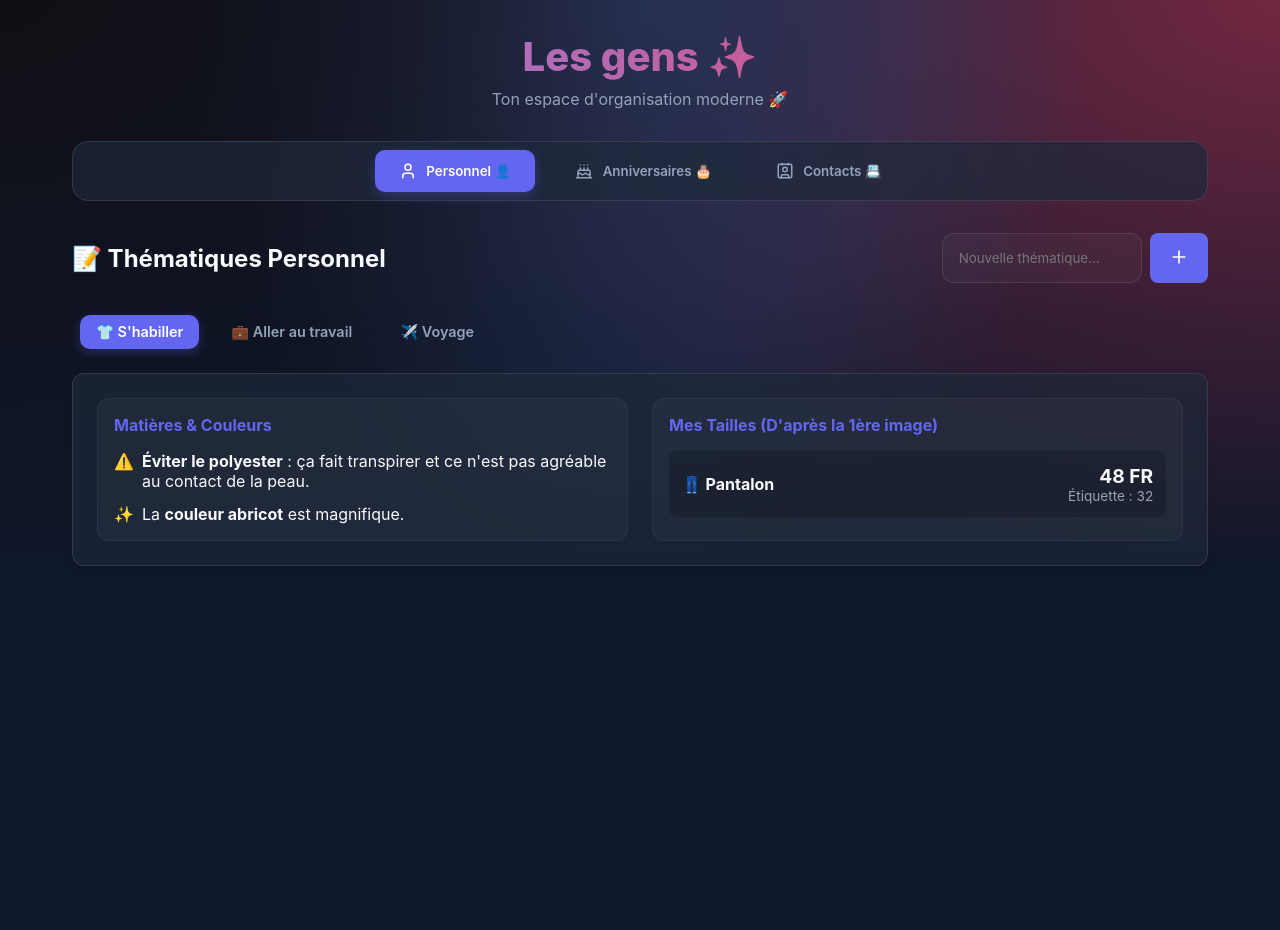
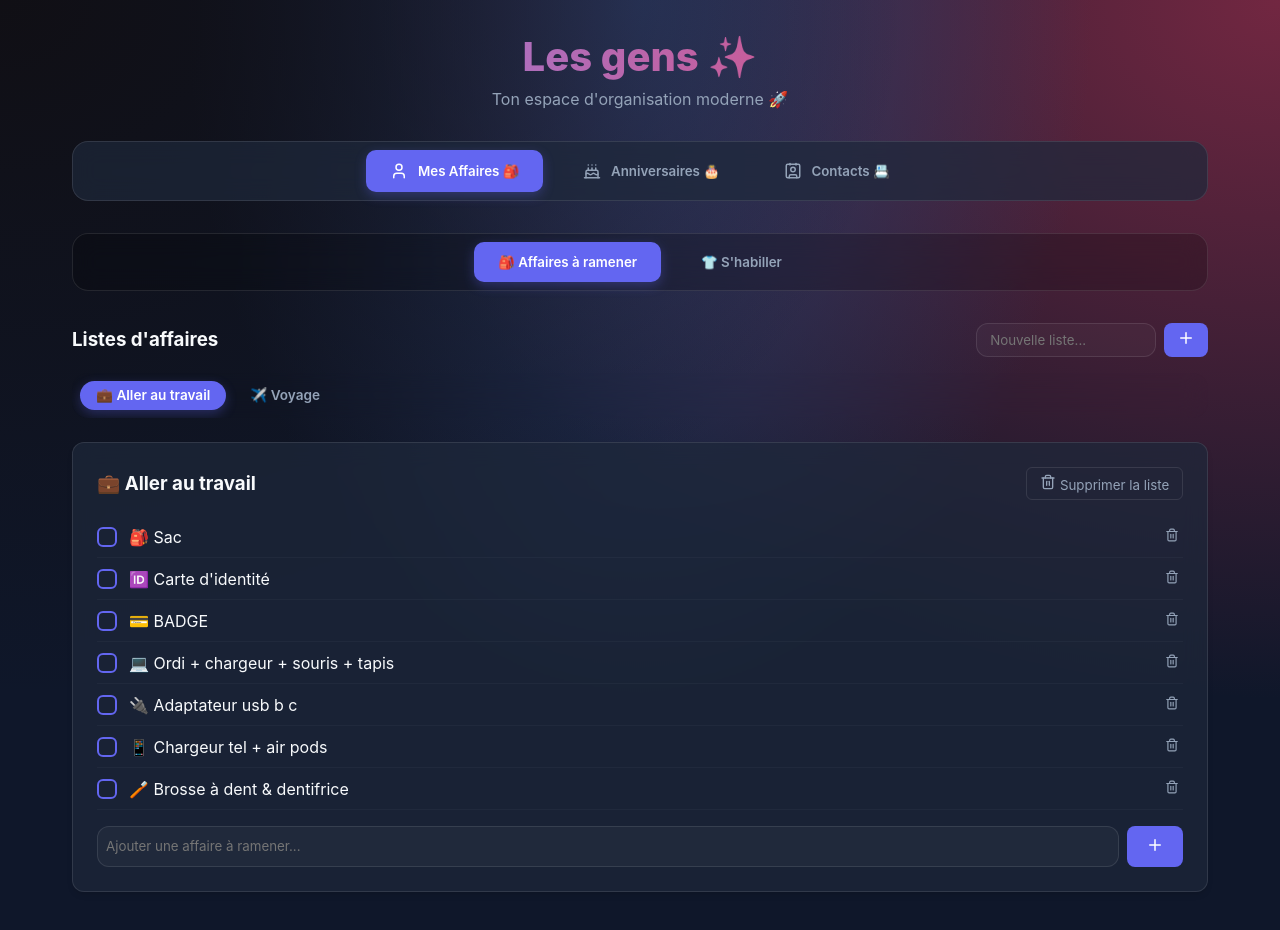
Before and after one commit to HaddadBenjamin/Les-personnes, a React (Vite) app: page / in a window 1280 px wide. Shown: the top 930 px of the page. Before the commit the page ends 800 px from the top, so only its background shows below. Built offline with nearby package versions, Linux system fonts and the light colour scheme.

Commit message:
refactor: rename main tab to Mes Affaires and remove Highcharts from Anniversary section

```diff
--- a/src/App.jsx
+++ b/src/App.jsx
@@ -13,7 +13,7 @@ import { BirthdaySection } from './components/Birthdays/BirthdaySection'
 import { ContactSection } from './components/Contacts/ContactSection'
 
 const TABS = [
-  { id: 'personnel', label: 'Personnel', icon: User, emoji: '👤' },
+  { id: 'personnel', label: 'Mes Affaires', icon: User, emoji: '🎒' },
   { id: 'anniversaires', label: 'Anniversaires', icon: Cake, emoji: '🎂' },
   { id: 'contacts', label: 'Contacts', icon: Contact, emoji: '📇' },
 ]
--- a/src/components/Birthdays/BirthdaySection.jsx
+++ b/src/components/Birthdays/BirthdaySection.jsx
@@ -1,56 +1,11 @@
 import React, { useState } from 'react';
 import { motion } from 'framer-motion';
 import { Plus, Trash2 } from 'lucide-react';
-import Highcharts from 'highcharts';
-import * as HighchartsReactModule from 'highcharts-react-official';
-const ChartComponent = HighchartsReactModule.default?.default || HighchartsReactModule.default || HighchartsReactModule;
 import { getDaysUntil, formatDateFr } from '../../utils/dateUtils';
 
 export function BirthdaySection({ data, onAdd, onDelete }) {
   const [newName, setNewName] = useState('');
   const [newDate, setNewDate] = useState(''); // MM-DD
-
-  // Defensive check for chart data
-  const monthNames = ['Janv', 'Févr', 'Mars', 'Avril', 'Mai', 'Juin', 'Juil', 'Août', 'Sept', 'Oct', 'Nov', 'Déc'];
-  const distribution = data.reduce((acc, b) => {
-    if (b.date && b.date.includes('-')) {
-      const month = parseInt(b.date.split('-')[0]) - 1;
-      acc[month] = (acc[month] || 0) + 1;
-    }
-    return acc;
-  }, {});
-
-  const chartOptions = {
-    chart: {
-      type: 'pie',
-      backgroundColor: 'transparent',
-      height: 250
-    },
-    title: { text: null },
-    tooltip: { pointFormat: '{point.y} anniversaires' },
-    plotOptions: {
-      pie: {
-        allowPointSelect: true,
-        cursor: 'pointer',
-        dataLabels: { enabled: false },
-        showInLegend: true,
-        borderWidth: 0
-      }
-    },
-    legend: {
-      itemStyle: { color: '#94a3b8' },
-      itemHoverStyle: { color: '#f8fafc' }
-    },
-    series: [{
-      name: 'Mois',
-      colorByPoint: true,
-      data: Object.entries(distribution).map(([monthIdx, count]) => ({
-        name: monthNames[monthIdx],
-        y: count
-      }))
-    }],
-    credits: { enabled: false }
-  };
 
   const handleAdd = () => {
     if (newName.trim() && newDate.trim()) {
@@ -64,10 +19,6 @@ export function BirthdaySection({ data, onAdd, onDelete }) {
     <div className="section-container" style={{ maxWidth: '600px', margin: '0 auto' }}>
       <div style={{ display: 'flex', justifyContent: 'space-between', alignItems: 'center', marginBottom: '1.5rem' }}>
         <h2>🎂 Prochains Anniversaires</h2>
-      </div>
-
-      <div className="card" style={{ marginBottom: '2rem', padding: '1rem' }}>
-        <ChartComponent highcharts={Highcharts} options={chartOptions} />
       </div>
 
       <div className="card" style={{ marginBottom: '2rem' }}>
--- a/src/components/Personnel/PersonnelSection.jsx
+++ b/src/components/Personnel/PersonnelSection.jsx
@@ -2,16 +2,16 @@ import React, { useState } from 'react';
 import { Plus, Trash2, CheckCircle2 } from 'lucide-react';
 
 export function PersonnelSection({ data, onToggle, onAdd, onDelete, onAddSection, onDeleteSection }) {
+  const [activeMainTab, setActiveMainTab] = useState('affaires'); // 'affaires' | 'shabiller'
+
   const [newSectionTitle, setNewSectionTitle] = useState('');
-  // Set default tab to "shabiller" or the first checklist
-  const [activeSubTab, setActiveSubTab] = useState('shabiller');
+  const [activeChecklistId, setActiveChecklistId] = useState(data.length > 0 ? data[0].id : null);
   const [newItem, setNewItem] = useState('');
 
   const handleAddSection = () => {
     if (newSectionTitle.trim()) {
       onAddSection(newSectionTitle.trim());
       setNewSectionTitle('');
-      setActiveSubTab('shabiller'); // switch if needed, but lets keep it simple
     }
   };
 
@@ -22,54 +22,31 @@ export function PersonnelSection({ data, onToggle, onAdd, onDelete, onAddSection
     }
   };
 
-  const currentTabId = activeSubTab === 'shabiller' ? 'shabiller' : (data.find(ch => ch.id === activeSubTab) ? activeSubTab : (data.length > 0 ? data[0].id : 'shabiller'));
-  const activeChecklist = currentTabId !== 'shabiller' ? data.find(ch => ch.id === currentTabId) : null;
+  const currentChecklistId = data.find(ch => ch.id === activeChecklistId) ? activeChecklistId : (data.length > 0 ? data[0].id : null);
+  const activeChecklist = data.find(ch => ch.id === currentChecklistId);
 
   return (
     <div className="section-container">
-      <div style={{ display: 'flex', justifyContent: 'space-between', alignItems: 'center', marginBottom: '1.5rem' }}>
-        <h2>📝 Thématiques Personnel</h2>
-        <div style={{ display: 'flex', gap: '0.5rem' }}>
-          <input
-            type="text"
-            placeholder="Nouvelle thématique..."
-            className="glass-panel"
-            style={{ width: '200px', border: '1px solid var(--surface-border)', color: 'white' }}
-            value={newSectionTitle}
-            onChange={(e) => setNewSectionTitle(e.target.value)}
-            onKeyDown={(e) => e.key === 'Enter' && handleAddSection()}
-          />
-          <button className="btn-primary" onClick={handleAddSection}>
-            <Plus size={20} />
+      {/* Navigation Principale du sous-onglet Personnel */}
+      <div className="tabs-nav" style={{ marginBottom: '2rem', background: 'rgba(0,0,0,0.2)' }}>
+        <button
+          className={`tab-btn ${activeMainTab === 'affaires' ? 'active' : ''}`}
+          onClick={() => setActiveMainTab('affaires')}
+        >
+          🎒 Affaires à ramener
         </button>
-        </div>
-      </div>
-
-      <div className="tabs-nav" style={{ justifyContent: 'flex-start', overflowX: 'auto', marginBottom: '1rem', padding: '0.5rem', background: 'transparent', border: 'none' }}>
         <button
-          className={`tab-btn ${currentTabId === 'shabiller' ? 'active' : ''}`}
-          onClick={() => setActiveSubTab('shabiller')}
-          style={{ padding: '0.5rem 1rem', fontSize: '0.9rem', whiteSpace: 'nowrap' }}
+          className={`tab-btn ${activeMainTab === 'shabiller' ? 'active' : ''}`}
+          onClick={() => setActiveMainTab('shabiller')}
         >
           👕 S'habiller
         </button>
-        {data.map(checklist => (
-          <button
-            key={checklist.id}
-            className={`tab-btn ${currentTabId === checklist.id ? 'active' : ''}`}
-            onClick={() => setActiveSubTab(checklist.id)}
-            style={{ padding: '0.5rem 1rem', fontSize: '0.9rem', whiteSpace: 'nowrap' }}
-          >
-            {checklist.title}
-          </button>
-        ))}
       </div>
 
-      {currentTabId === 'shabiller' ? (
+      {activeMainTab === 'shabiller' && (
         <div className="card" style={{ animation: 'fadeIn 0.3s ease' }}>
           <div style={{ display: 'grid', gridTemplateColumns: 'repeat(auto-fit, minmax(280px, 1fr))', gap: '1.5rem' }}>
 
-            {/* Conseils */}
             <div className="glass-panel">
               <h4 style={{ color: 'var(--primary)', marginBottom: '1rem' }}>Matières & Couleurs</h4>
               <ul style={{ listStyle: 'none', padding: 0, margin: 0 }}>
@@ -84,7 +61,6 @@ export function PersonnelSection({ data, onToggle, onAdd, onDelete, onAddSection
               </ul>
             </div>
 
-            {/* Tailles Vêtements */}
             <div className="glass-panel">
               <h4 style={{ color: 'var(--primary)', marginBottom: '1rem' }}>Mes Tailles (D'après la 1ère image)</h4>
               <div style={{ display: 'flex', alignItems: 'center', justifyContent: 'space-between', padding: '0.8rem', background: 'rgba(0,0,0,0.2)', borderRadius: '8px' }}>
@@ -98,14 +74,51 @@ export function PersonnelSection({ data, onToggle, onAdd, onDelete, onAddSection
 
           </div>
         </div>
-      ) : activeChecklist ? (
+      )}
+
+      {activeMainTab === 'affaires' && (
+        <div style={{ animation: 'fadeIn 0.3s ease' }}>
+          <div style={{ display: 'flex', justifyContent: 'space-between', alignItems: 'center', marginBottom: '1rem' }}>
+            <h3 style={{ margin: 0 }}>Listes d'affaires</h3>
+            <div style={{ display: 'flex', gap: '0.5rem' }}>
+              <input
+                type="text"
+                placeholder="Nouvelle liste..."
+                className="glass-panel"
+                style={{ width: '180px', border: '1px solid var(--surface-border)', color: 'white', padding: '0.4rem 0.8rem' }}
+                value={newSectionTitle}
+                onChange={(e) => setNewSectionTitle(e.target.value)}
+                onKeyDown={(e) => e.key === 'Enter' && handleAddSection()}
+              />
+              <button className="btn-primary" onClick={handleAddSection} style={{ padding: '0.4rem 0.8rem' }}>
+                <Plus size={18} />
+              </button>
+            </div>
+          </div>
+
+          {data.length > 0 && (
+            <div className="tabs-nav" style={{ justifyContent: 'flex-start', overflowX: 'auto', marginBottom: '1.5rem', padding: '0.5rem', background: 'transparent', border: 'none', gap: '0.5rem' }}>
+              {data.map(checklist => (
+                <button
+                  key={checklist.id}
+                  className={`tab-btn ${currentChecklistId === checklist.id ? 'active' : ''}`}
+                  onClick={() => setActiveChecklistId(checklist.id)}
+                  style={{ padding: '0.4rem 1rem', fontSize: '0.85rem', whiteSpace: 'nowrap', borderRadius: '20px' }}
+                >
+                  {checklist.title}
+                </button>
+              ))}
+            </div>
+          )}
+
+          {activeChecklist ? (
             <div className="card">
               <div style={{ display: 'flex', justifyContent: 'space-between', alignItems: 'center', marginBottom: '1rem' }}>
                 <h3 style={{ margin: 0 }}>{activeChecklist.title}</h3>
                 <button className="btn-ghost" onClick={() => {
                   onDeleteSection(activeChecklist.id);
                 }}>
-              <Trash2 size={16} /> Supprimer la thématique
+                  <Trash2 size={16} /> Supprimer la liste
                 </button>
               </div>
 
@@ -152,7 +165,13 @@ export function PersonnelSection({ data, onToggle, onAdd, onDelete, onAddSection
                 </button>
               </div>
             </div>
-      ) : null}
+          ) : (
+            <div className="card" style={{ textAlign: 'center', color: 'var(--text-muted)' }}>
+              Créez une liste pour commencer.
+            </div>
+          )}
+        </div>
+      )}
     </div>
   );
 }
```
Lines whose indentation alone changed are shown as unchanged.
